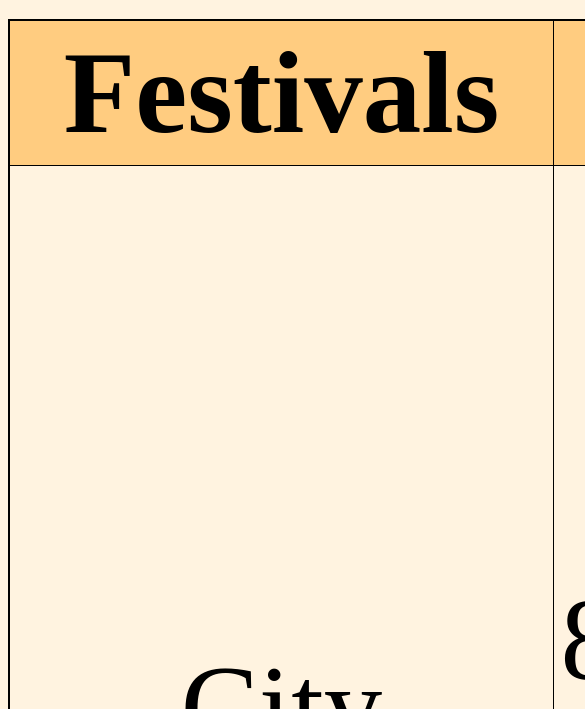
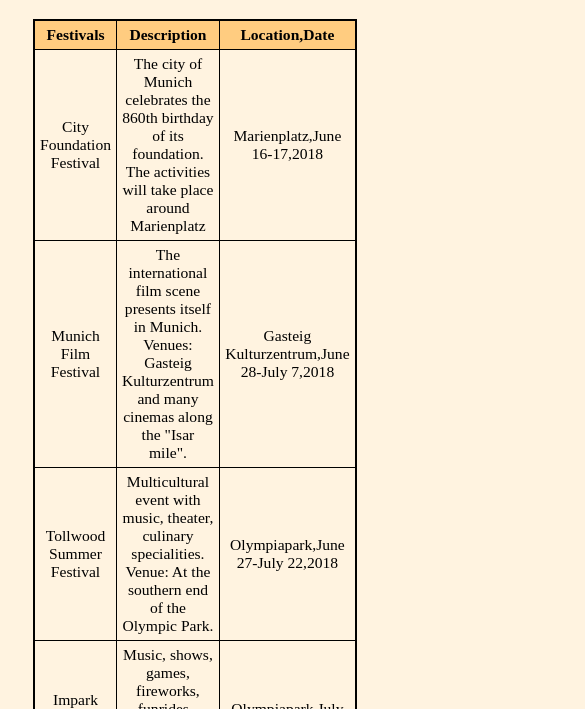
Before and after one commit to igor97100/project0, a plain HTML site: page festivals.html in a window 390 px wide. Shown: the part 135-844 px from the top of the page, 585 px wide, since content can reach past the window. Drawn offline with Linux system fonts and the light colour scheme.

Commit message:
correcting the font sizes for festivals.html

```diff
--- a/stylesheet.css
+++ b/stylesheet.css
@@ -1,4 +1,4 @@
-    @media (min-width: 400px) {
+    @media (min-width: 700px) {
                 .grid-item1{
                   font-size:3.2vw;
                 }
@@ -10,7 +10,7 @@
                 }
             }
 
-    @media (max-width: 399px) {
+    @media (max-width: 699px) {
                 .grid-item1{
                   font-size:2.8vw;
                 }
@@ -18,7 +18,7 @@
                   font-size:1.6vw;
                 }
                 table{
-                  font-size: 30vw;
+                  font-size: 4vw;
                 }
             }
 
```
